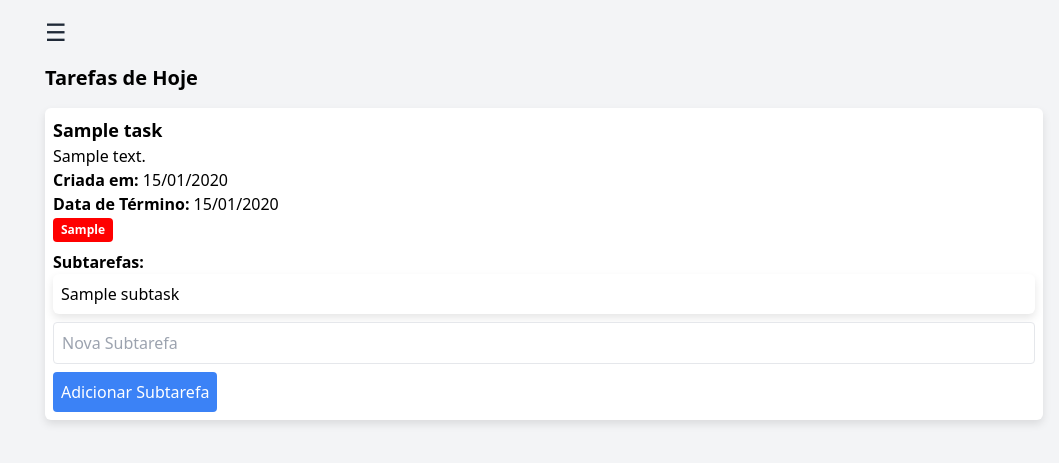
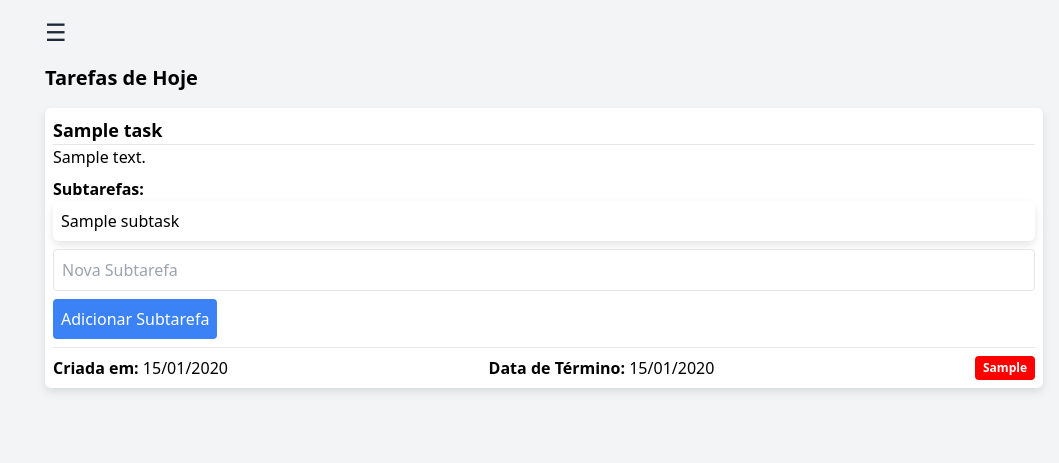
Before and after one commit to AndersonC96/todolist, a PHP site: page / in a window 1280 px wide. Shown: the top 463 px of the page, without its empty margins (221-1280 px from the left). Run offline with PHP 8.4, Linux system fonts and the light colour scheme; the visitor is signed in with stand-in values (Sample User, id 1); tables that the repository leaves empty or names only in its code hold one stand-in row (values such as "Sample post"); grey boxes marked "Sample" are stand-in pictures.

Commit message:
Update index.php

```diff
--- a/index.php
+++ b/index.php
@@ -143,6 +143,13 @@ $tasks = $stmt->get_result();
             background-color: #ff0000;
             color: #ffffff;
         }
+        .task-footer {
+            margin-top: 0.5rem;
+            border-top: 1px solid #e5e7eb;
+            padding-top: 0.5rem;
+            display: flex;
+            justify-content: space-between;
+        }
     </style>
     <script>
         function toggleSidebar(){
@@ -198,14 +205,10 @@ $tasks = $stmt->get_result();
             <?php while ($task = $tasks->fetch_assoc()): ?>
                 <li class="task-item mb-4">
                     <h3 class="text-lg font-bold"><?php echo htmlspecialchars($task['title']); ?></h3>
+                    <hr>
                     <p><?php echo htmlspecialchars($task['description']); ?></p>
-                    <p><strong>Criada em:</strong> <?php echo date('d/m/Y', strtotime($task['created_at'])); ?></p>
-                    <p><strong>Data de Término:</strong> <?php echo $task['due_date'] ? date('d/m/Y', strtotime($task['due_date'])) : 'Não definida'; ?></p>
-                    <span class="inline-block rounded px-2 py-1 text-xs font-bold <?php
-                    echo $task['priority'] == 'Baixa' ? 'badge-baixa' :
-                        ($task['priority'] == 'Média' ? 'badge-media' :
-                        ($task['priority'] == 'Alta' ? 'badge-alta' : 'badge-urgente'));
-                    ?>"><?php echo $task['priority']; ?></span>
+
+
                     <!-- Subtarefas -->
                     <h4 class="text-md font-bold mt-2">Subtarefas:</h4>
                     <ul>
@@ -226,6 +229,15 @@ $tasks = $stmt->get_result();
                         <input type="text" name="subtask_title" placeholder="Nova Subtarefa" class="w-full p-2 border rounded mb-2" style="color:black;">
                         <button type="submit" class="bg-blue-500 text-white p-2 rounded">Adicionar Subtarefa</button>
                     </form>
+                    <div class="task-footer">
+                        <span><strong>Criada em:</strong> <?php echo date('d/m/Y', strtotime($task['created_at'])); ?></span>
+                        <span><strong>Data de Término:</strong> <?php echo $task['due_date'] ? date('d/m/Y', strtotime($task['due_date'])) : 'Não definida'; ?></span>
+                        <span class="inline-block rounded px-2 py-1 text-xs font-bold <?php
+                    echo $task['priority'] == 'Baixa' ? 'badge-baixa' :
+                        ($task['priority'] == 'Média' ? 'badge-media' :
+                        ($task['priority'] == 'Alta' ? 'badge-alta' : 'badge-urgente'));
+                    ?>"><?php echo $task['priority']; ?></span>
+                    </div>
                 </li>
             <?php endwhile; ?>
         </ul>
```
